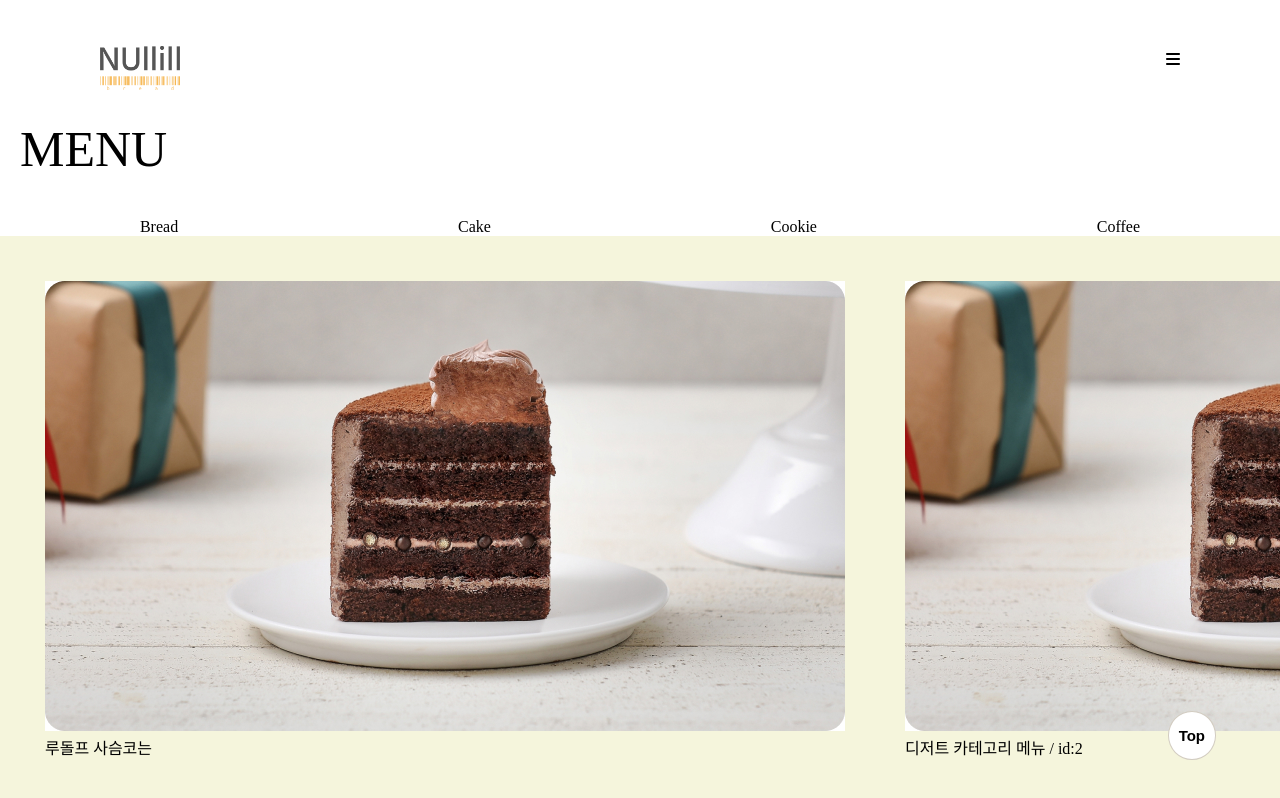
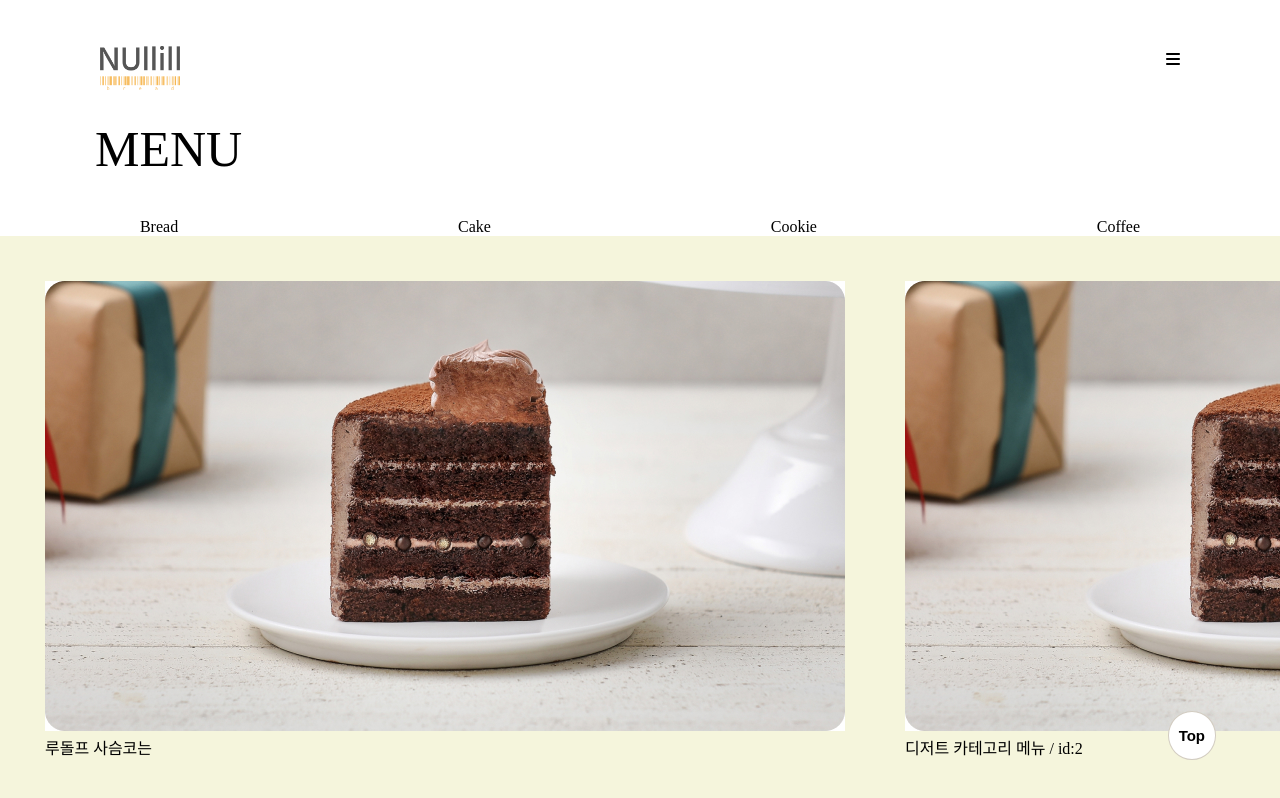
Before and after one commit to sukpo61/post_comment_crud, a React (Create React App) app: page /menu in a window 1280 px wide. Shown: the top 798 px of the page. Built offline with nearby package versions, Linux system fonts and the light colour scheme; data requests are answered from the project's data file.

Commit message:
메뉴 제목, 메뉴 바 padding 어떻게 해야하는지/ 사진 크기는 어떻게 줄이는지 도움 주세요

```diff
--- a/src/components/Pages/MenuPage/MenuList.jsx
+++ b/src/components/Pages/MenuPage/MenuList.jsx
@@ -64,6 +64,7 @@ export default MenuList;
 const StyledHeader = styled.div`
   background-color: white;
   padding-top: 100px;
+  padding-left: 75px;
   margin: 20px;
   color: black;
   font-size: 50px;
```
